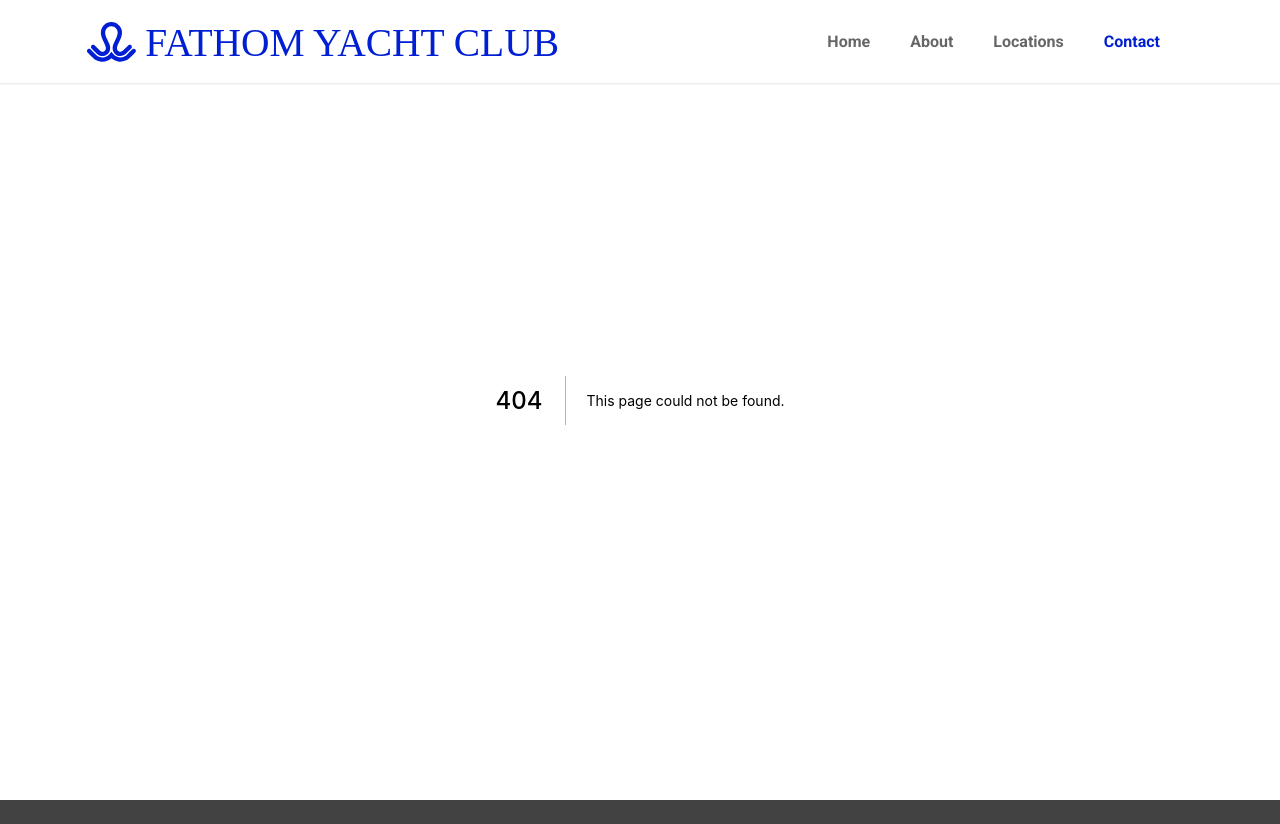
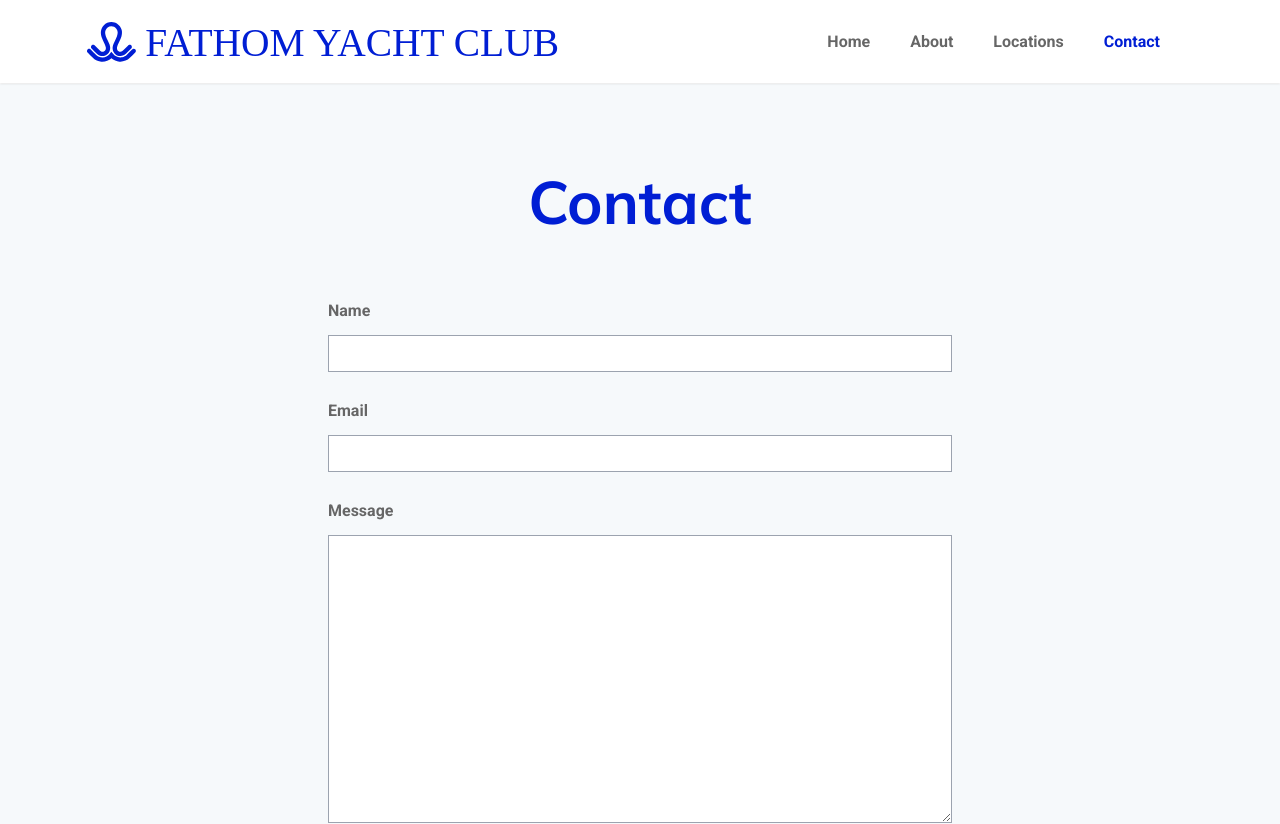
Before and after one commit to eliasdiek/NFT-Minting-Website-with-Smart-Contract, a Next.js app in the folder frontend/: page /contact in a window 1280 px wide. Before the commit this address had no page. Shown: the top 824 px of the page. Built offline with nearby package versions, Linux system fonts and the light colour scheme.

Commit message:
complete contact page

```diff
--- a/frontend/components/sections/Locations.js
+++ b/frontend/components/sections/Locations.js
@@ -137,7 +137,7 @@ export default function Locations() {
                             <div className="w-full sm:w-1/2 image-block">
                                 <Image src={`/images/${location.image}`} className="w-full h-full block" width={1000} height={565} />
                             </div>
-                            <div className="w-full sm:w-1/2 p-8">
+                            <div className="w-full sm:w-1/2 py-8 px-12">
                                 <h2 className="mb-2 font-muli text-3xxl font-semibold text-center text-copy-dark">{ location.name }</h2>
                                 <p className="font-light text-llg text-copy-secondary">{ location.description }</p>
                             </div>
@@ -146,7 +146,7 @@ export default function Locations() {
                 })
             }
 
-            <div className="container pt-16 pb-4 sm:pb-8" id={locations[locations.length - 1].name.toLocaleLowerCase()}>
+            <div className="container-lg pt-16 pb-4 sm:pb-8" id={locations[locations.length - 1].name.toLocaleLowerCase()}>
                 <h2 className="text-primary text-5xl font-light text-center py-4">{ locations[locations.length - 1].name }</h2>
                 <p className="font-light text-xl py-2 text-copy-secondary text-center">{ locations[locations.length - 1].description }</p>
 
--- /dev/null
+++ b/frontend/pages/contact.js
@@ -0,0 +1,39 @@
+import React from 'react';
+import Head from 'next/head';
+
+export default function Contact() {
+    return (
+        <React.Fragment>
+            <Head>
+                <title>Contact - Fathom Yacht Club</title>
+                <meta name="description" content="Generated by create next app" />
+            </Head>
+
+            <main className="sm:pt-20">
+                <section className="bg-background-light pt-16 sm:mt-1 pb-16">
+                    <div className="container max-w-screen-sm">
+                        <h1 className="text-primary text-center font-bold font-muli text-5xl sm:text-6xl py-6">Contact</h1>
+
+                        <div className="px-4 sm:px-2 py-4">
+                            <div className="my-6">
+                                <label htmlFor="name" className="text-base font-bold text-copy-darker">Name</label>
+                                <input type="text" id="name" name="name" className="w-full border border-gray-400 outline-none py-1 px-2 mt-3" />
+                            </div>
+                            <div className="my-6">
+                                <label htmlFor="email" className="text-base font-bold text-copy-darker">Email</label>
+                                <input type="email" id="email" name="email" className="w-full border border-gray-400 outline-none py-1 px-2 mt-3" />
+                            </div>
+                            <div className="my-6">
+                                <label htmlFor="message" className="text-base font-bold text-copy-darker">Message</label>
+                                <textarea type="message" id="message" name="message" className="w-full border border-gray-400 outline-none py-1 px-2 mt-3 h-72"></textarea>
+                            </div>
+                            <div className="my-6">
+                                <button className="rounded-full text-xl py-2 px-6 bg-background-primary text-white font-normal">Submit</button>
+                            </div>
+                        </div>
+                    </div>
+                </section>
+            </main>
+        </React.Fragment>
+    );
+};
--- a/frontend/pages/locations.js
+++ b/frontend/pages/locations.js
@@ -3,7 +3,7 @@ import Head from 'next/head';
 import Newsletter from '../components/sections/Newsletter';
 import Locations from '../components/sections/Locations';
 
-export default function About() {
+export default function Location() {
     return (
         <React.Fragment>
             <Head>
--- a/frontend/tailwind.config.js
+++ b/frontend/tailwind.config.js
@@ -93,6 +93,24 @@ module.exports = {
             maxWidth: '72rem',
           },
         },
+        '.container-lg': {
+          width: '90%',
+          maxWidth: '90%',
+          marginLeft: 'auto',
+          marginRight: 'auto',
+          '@screen sm': {
+            maxWidth: '72rem',
+          },
+          '@screen md': {
+            maxWidth: '72rem',
+          },
+          '@screen lg': {
+            maxWidth: '80rem',
+          },
+          '@screen xl': {
+            maxWidth: '80rem',
+          },
+        },
         '.copy-shadow-sm': {
           textShadow: '0em 0.1em 0.1em rgb(0 0 0 / 40%)'
         },
```
